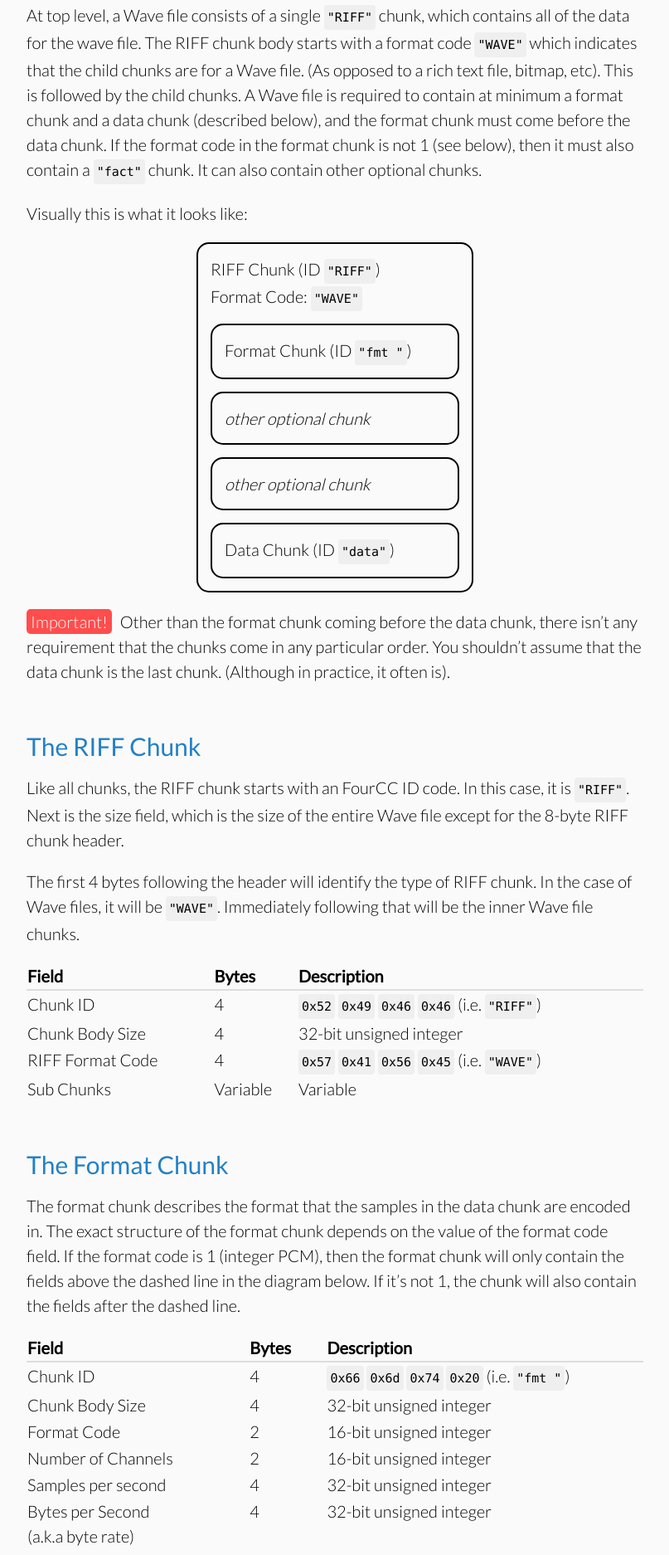
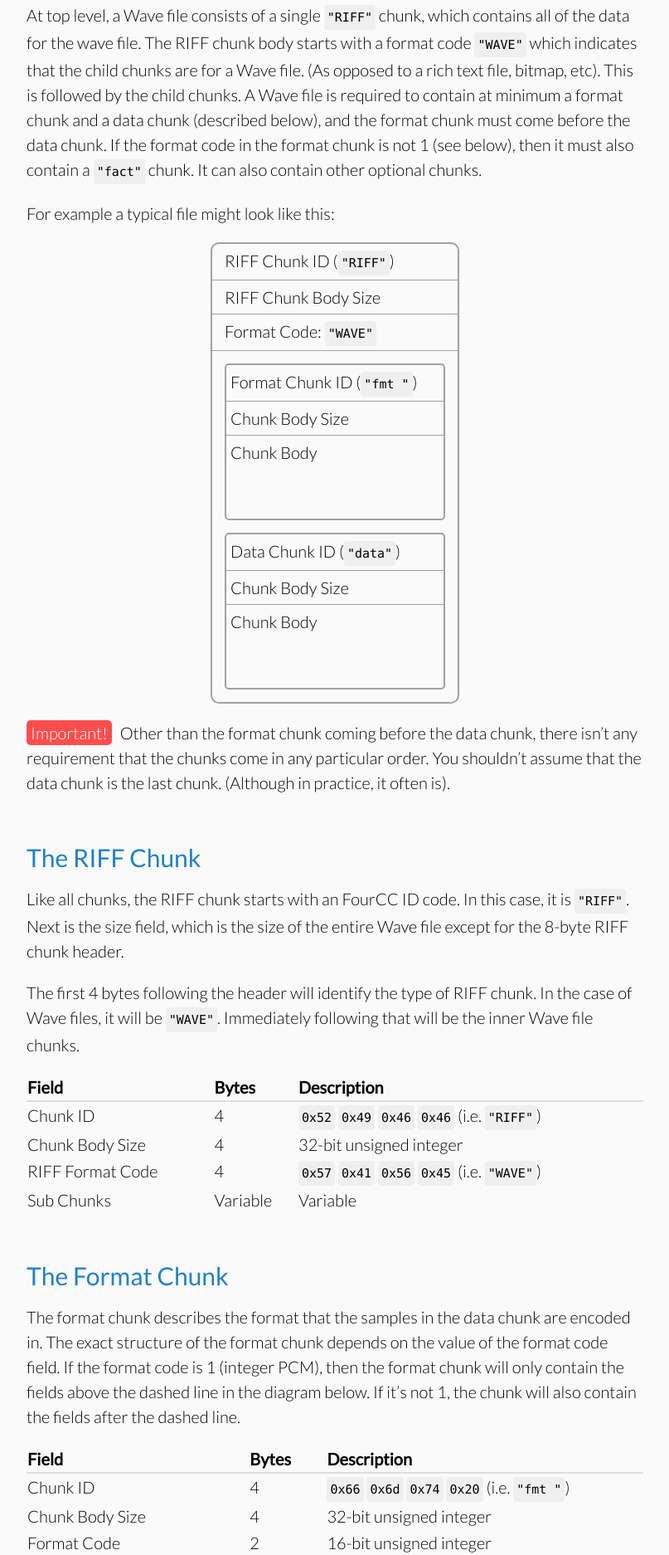
Before and after one commit to jstrait/wavefile, a Jekyll site: the page built from how_wave_files_work.html, in a window 1280 px wide. Shown: the part 2346-4220 px from the top of the page at 83% size, without its empty margins (236-1043 px from the left). Built offline with Jekyll 4.4.1, drawn with Linux system fonts in a browser that asks for light colours; some web fonts are replaced.

Commit message:
Improving diagram
The previous diagram was confusing, and possibly misleading. The
new version isn't perfect, but seems like an improvement.

```diff
--- a/how_wave_files_work.html
+++ b/how_wave_files_work.html
@@ -34,14 +34,21 @@ and Data Specifications 1.0, August 1991</a></li>
   <p><span class="tag-important">Important!</span>If a chunk body is an odd number of bytes, it must be followed by a padding byte with value 0. In other words, a chunk must always occupy an even number of bytes in the file. The padding byte is <em>not</em> counted in the chunk size field. For example, if a chunk body is 17 bytes in size, the size ID field will be set to 17, but the actual chunk body will occupy 18 bytes (17 bytes of data followed by the padding byte).</p>
   <h2>High Level Wave File Structure</h2>
   <p>At top level, a Wave file consists of a single <code>"RIFF"</code> chunk, which contains all of the data for the wave file. The RIFF chunk body starts with a format code <code>"WAVE"</code> which indicates that the child chunks are for a Wave file. (As opposed to a rich text file, bitmap, etc). This is followed by the child chunks. A Wave file is required to contain at minimum a format chunk and a data chunk (described below), and the format chunk must come before the data chunk. If the format code in the format chunk is not 1 (see below), then it must also contain a <code>"fact"</code> chunk. It can also contain other optional chunks.</p>
-  <p>Visually this is what it looks like:</p>
-  <div style="border: 2px solid black; padding: 0.75rem 0.75rem 0 0.75rem; max-width: 15.0rem; margin: 0 auto; border-radius: 0.75rem;">
-    RIFF Chunk (ID <code>"RIFF"</code>)<br />
-    Format Code: <code>"WAVE"</code>
-    <div style="border: 2px solid black; padding: 0.75rem; margin: 0.75rem 0; border-radius: 0.75rem;">Format Chunk (ID <code>"fmt&nbsp;"</code>)</div>
-    <div style="border: 2px solid black; padding: 0.75rem; margin: 0.75rem 0; border-radius: 0.75rem;"><em>other optional chunk</em></div>
-    <div style="border: 2px solid black; padding: 0.75rem; margin: 0.75rem 0; border-radius: 0.75rem;"><em>other optional chunk</em></div>
-    <div style="border: 2px solid black; padding: 0.75rem; margin: 0.75rem 0; border-radius: 0.75rem;">Data Chunk (ID <code>"data"</code>)</div>
+  <p>For example a typical file might look like this:</p>
+  <div class="chunk-parent">
+    <span class="chunk-parent-field">RIFF Chunk ID (<code>"RIFF"</code>)</span>
+    <span class="chunk-parent-field">RIFF Chunk Body Size</span>
+    <span class="chunk-parent-field">Format Code: <code>"WAVE"</code></span>
+    <div class="chunk-child">
+      <span class="chunk-child-field">Format Chunk ID (<code>"fmt&nbsp;"</code>)</span>
+      <span class="chunk-child-field">Chunk Body Size</span>
+      <span class="chunk-child-field">Chunk Body<br /><br /><br /></span>
+    </div>
+    <div class="chunk-child">
+      <span class="chunk-child-field">Data Chunk ID (<code>"data"</code>)</span>
+      <span class="chunk-child-field">Chunk Body Size</span>
+      <span class="chunk-child-field">Chunk Body<br /><br /><br /></span>
+    </div>
   </div>
   <p><span class="tag-important">Important!</span>Other than the format chunk coming before the data chunk, there isn&rsquo;t any requirement that the chunks come in any particular order. You shouldn&rsquo;t assume that the data chunk is the last chunk. (Although in practice, it often is).</p>
   <h2>The RIFF Chunk</h2>
--- a/wavefile.css
+++ b/wavefile.css
@@ -273,6 +273,43 @@ span.label {
   margin: 0 auto;
 }
 
+.chunk-parent {
+  border: 2px solid #a1a1a1;
+  box-sizing: border-box;
+  max-width: 15.0rem;
+  margin: 0 auto;
+  border-radius: 0.5rem;
+}
+
+.chunk-child {
+  border: 2px solid #a1a1a1;
+  margin: 0.75rem;
+  box-sizing: border-box;
+  width: calc(100% - 1.5rem);
+  border-radius: 0.25rem;
+}
+
+.chunk-parent-field {
+  border-bottom: 1px solid #a1a1a1;
+  padding: 0.25rem 0.75rem;
+  width: 100%;
+  display: block;
+  box-sizing: border-box;
+}
+
+.chunk-child-field {
+  border-bottom: 1px solid #a1a1a1;
+  padding: 0.25rem;
+  width: 100%;
+  display: block;
+  box-sizing: border-box;
+}
+
+.chunk-child-field:last-child {
+  border-bottom: none;
+}
+
+
 .flex-column { flex-direction: column; }
 
 
```
